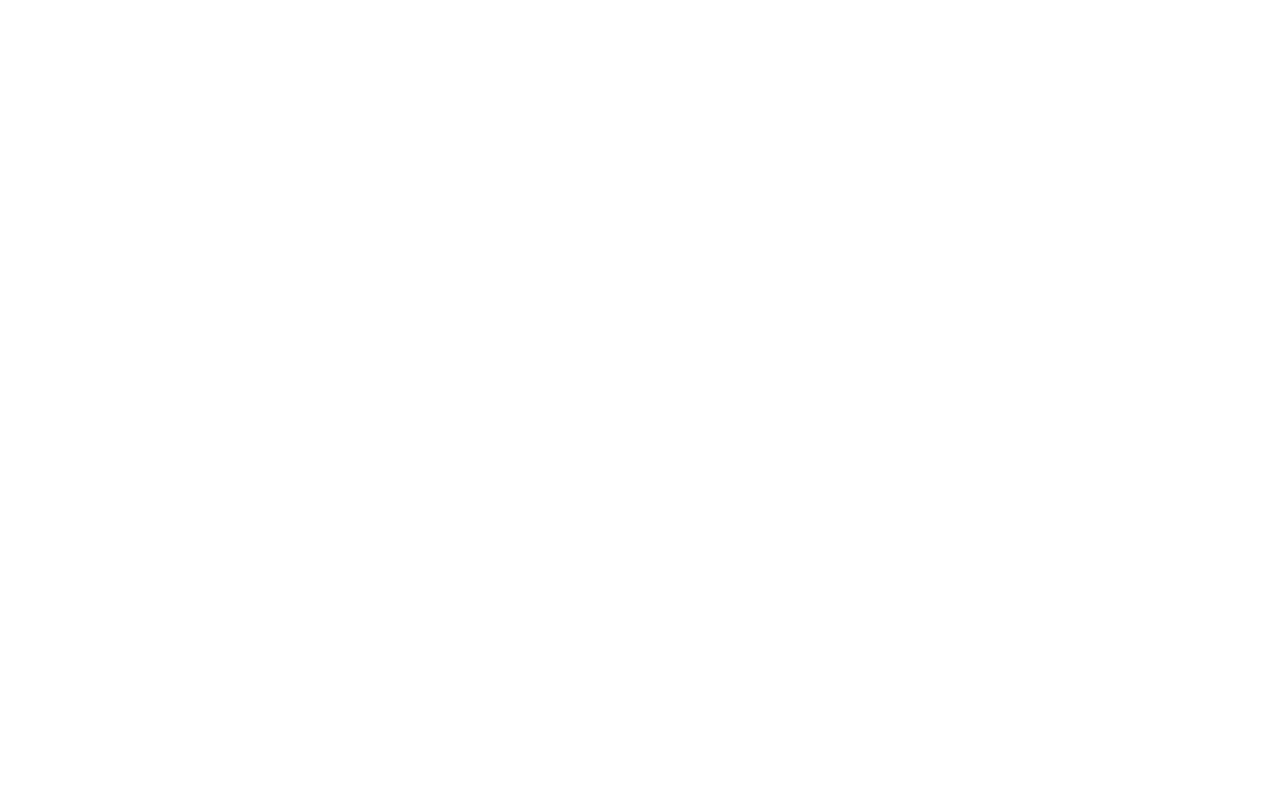
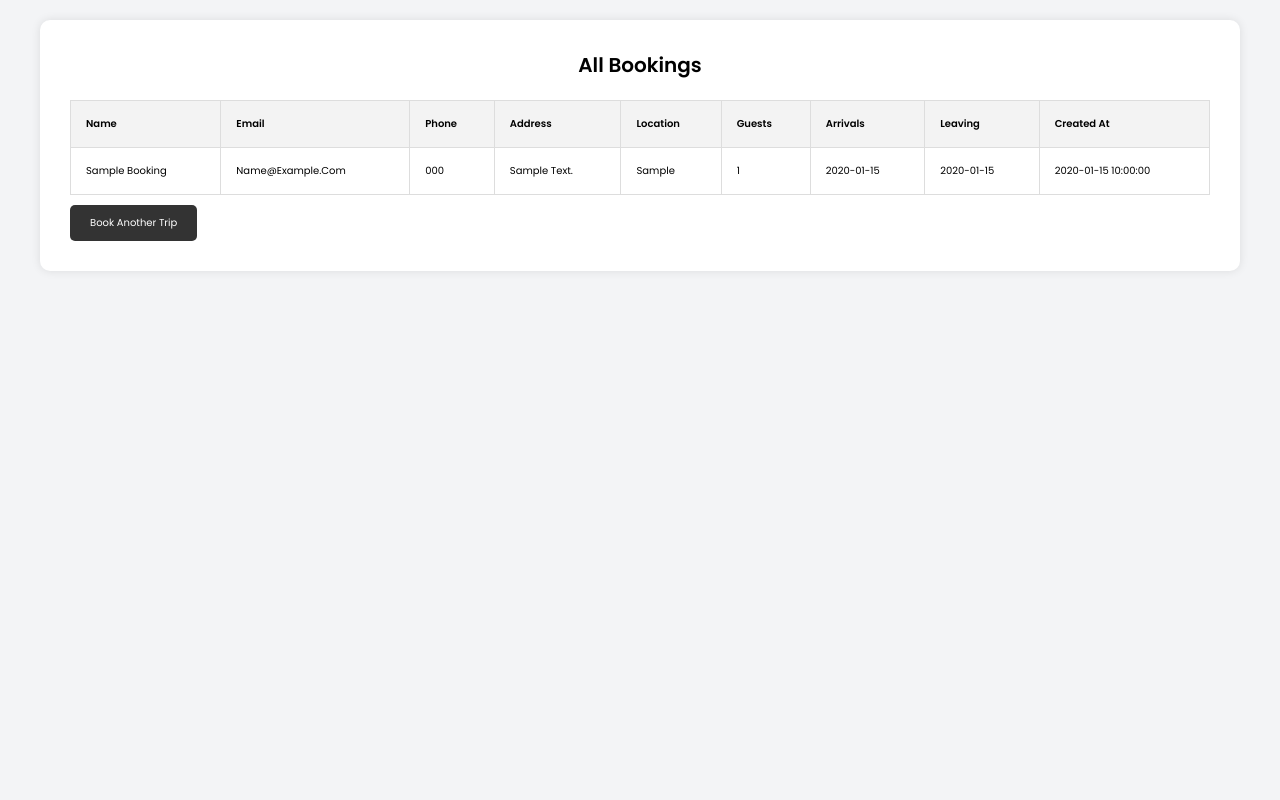
Before and after one commit to aKanneh2003/Travel_Site, a PHP site: page /allbookings.php in a window 1280 px wide. Before the commit the page is empty. Run offline with PHP 8.4, Linux system fonts and the light colour scheme; tables that the repository leaves empty hold one stand-in row (values such as "Sample post").

Commit message:
update view all bookings

```diff
--- a/allbookings.php
+++ b/allbookings.php
@@ -0,0 +1,122 @@
+<!DOCTYPE html>
+<html lang="en">
+<head>
+    <meta charset="UTF-8">
+    <meta http-equiv="X-UA-Compatible" content="IE=edge">
+    <meta name="viewport" content="width=device-width, initial-scale=1.0">
+    <title>All Bookings</title>
+    <!-- swiper css link  -->
+    <link rel="stylesheet" href="https://unpkg.com/swiper@7/swiper-bundle.min.css" />
+    <!-- font awesome cdn link  -->
+    <link rel="stylesheet" href="https://cdnjs.cloudflare.com/ajax/libs/font-awesome/5.15.4/css/all.min.css">
+    <!-- custom css file link  -->
+    <link rel="stylesheet" href="css/style.css">
+    <style>
+        body {
+            background-color: #f3f4f6;
+            margin: 0;
+            padding: 20px;
+            font-family: Arial, sans-serif;
+        }
+        .container {
+            max-width: 1200px;
+            margin: auto;
+            background: #fff;
+            padding: 30px;
+            box-shadow: 0 0 10px rgba(0, 0, 0, 0.1);
+            border-radius: 10px;
+        }
+        h1 {
+            text-align: center;
+            margin-bottom: 20px;
+        }
+        table {
+            width: 100%;
+            border-collapse: collapse;
+        }
+        table, th, td {
+            border: 1px solid #ddd;
+        }
+        th, td {
+            padding: 15px;
+            text-align: left;
+        }
+        th {
+            background-color: #f3f3f3;
+        }
+        .btn {
+            background: #333;
+            color: #fff;
+            padding: 10px 20px;
+            font-size: 1rem;
+            border: none;
+            border-radius: 5px;
+            cursor: pointer;
+            transition: background 0.3s;
+            text-decoration: none;
+            display: inline-block;
+        }
+        .btn:hover {
+            background: #555;
+        }
+    </style>
+</head>
+<body>
+<div class="container">
+    <h1>All Bookings</h1>
+    <table>
+        <tr>
+            <th>Name</th>
+            <th>Email</th>
+            <th>Phone</th>
+            <th>Address</th>
+            <th>Location</th>
+            <th>Guests</th>
+            <th>Arrivals</th>
+            <th>Leaving</th>
+            <th>Created At</th>
+        </tr>
+        <?php
+        // Database connection
+        $servername = "localhost";
+        $username = "root";
+        $password = "";
+        $dbname = "user_management";
+
+        // Create connection
+        $conn = new mysqli($servername, $username, $password, $dbname);
+
+        // Check connection
+        if ($conn->connect_error) {
+            die("Connection failed: " . $conn->connect_error);
+        }
+
+        // Retrieve bookings from the database
+        $sql = "SELECT * FROM bookings ORDER BY created_at DESC";
+        $result = $conn->query($sql);
+
+        if ($result->num_rows > 0) {
+            // Output data of each row
+            while($row = $result->fetch_assoc()) {
+                echo "<tr>
+                    <td>" . htmlspecialchars($row["name"]) . "</td>
+                    <td>" . htmlspecialchars($row["email"]) . "</td>
+                    <td>" . htmlspecialchars($row["phone"]) . "</td>
+                    <td>" . htmlspecialchars($row["address"]) . "</td>
+                    <td>" . htmlspecialchars($row["location"]) . "</td>
+                    <td>" . htmlspecialchars($row["guests"]) . "</td>
+                    <td>" . htmlspecialchars($row["arrivals"]) . "</td>
+                    <td>" . htmlspecialchars($row["leaving"]) . "</td>
+                    <td>" . htmlspecialchars($row["created_at"]) . "</td>
+                </tr>";
+            }
+        } else {
+            echo "<tr><td colspan='9' style='text-align:center;'>No bookings found</td></tr>";
+        }
+        $conn->close();
+        ?>
+    </table>
+    <a href="book.php" class="btn">Book Another Trip</a>
+</div>
+</body>
+</html>
--- a/viewbooking.php
+++ b/viewbooking.php
@@ -109,7 +109,7 @@
             <span>Leaving:</span>
             <p><?php echo htmlspecialchars($_GET['leaving']); ?></p>
         </div>
-        <a href="all_bookings.php" class="btn">View All Bookings</a>
+        <a href="allbookings.php" class="btn">View All Bookings</a>
     </div>
 </section>
 
```
